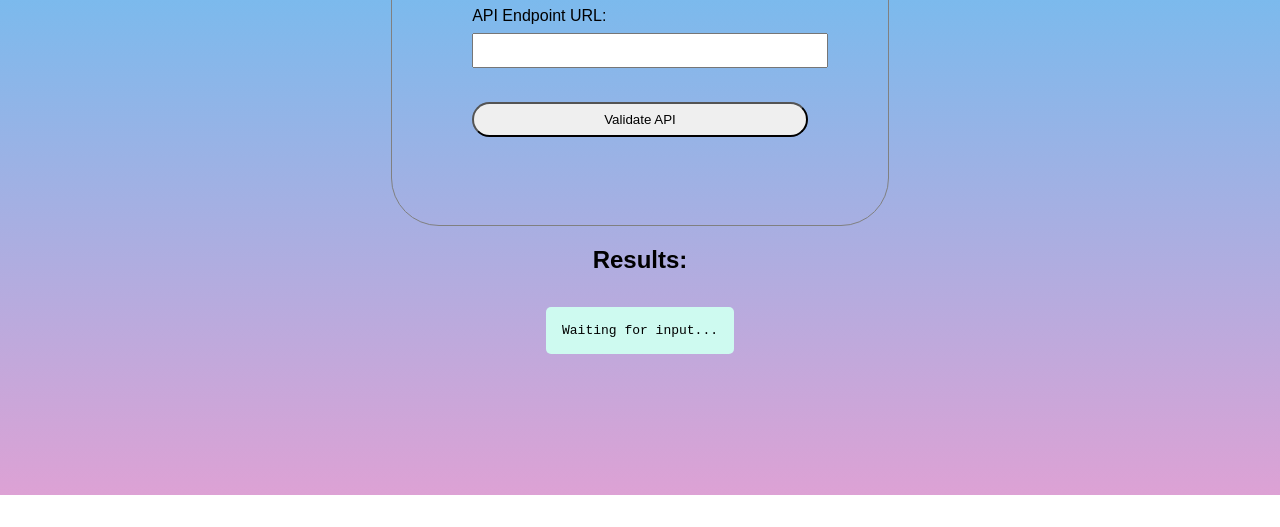
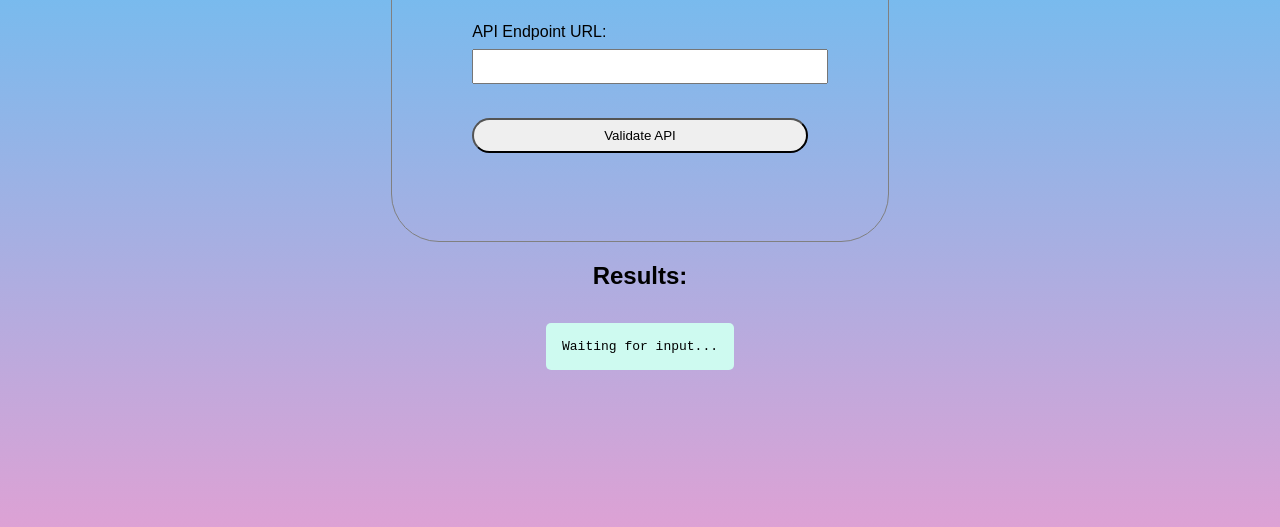
Before and after one commit to Mdlalose4life/junior-developer-task-bonus-task, a plain HTML site: page index.html in a window 1280 px wide. Shown: the part 369-896 px from the top of the page. Before the commit the page ends 864 px from the top, so only its background shows below. Drawn offline with Linux system fonts and the light colour scheme.

Commit message:
Fixing the height

```diff
--- a/index.html
+++ b/index.html
@@ -5,7 +5,7 @@
   <meta name="viewport" content="width=device-width, initial-scale=1.0"/>
   <title>API Validator</title>
   <style>
-    body { font-family: Arial, sans-serif; margin: 8rem; display: flex; flex-direction: column; justify-content: center; align-items: center; background: linear-gradient(to bottom, #33ccff 0%, #ff99cc 120%)}
+    body { font-family: Arial, sans-serif; margin: 8rem; display: flex; flex-direction: column; justify-content: center; align-items: center; background: linear-gradient(to bottom, #33ccff 0%, #ff99cc 120%); height: 80vh;}
     input, button { margin: 0.5rem 0; padding: 0.5rem; width: 100%; max-width: 400px; }
     pre { background: #cefaf0; padding: 1rem; border-radius: 5px; overflow: auto; }
     div {border: 1px solid #808080; border-radius: 3rem; padding: 5rem; }
```
